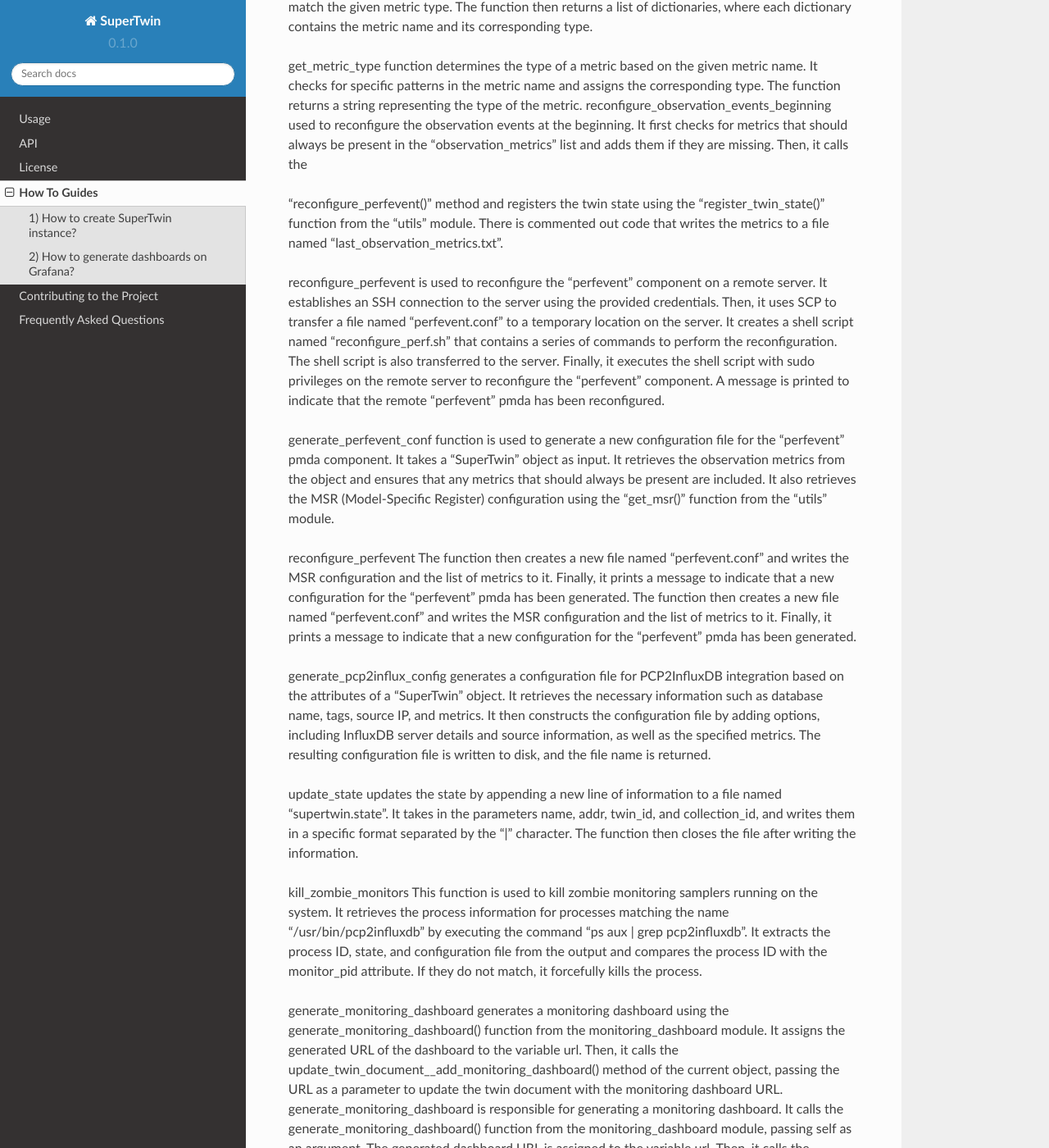
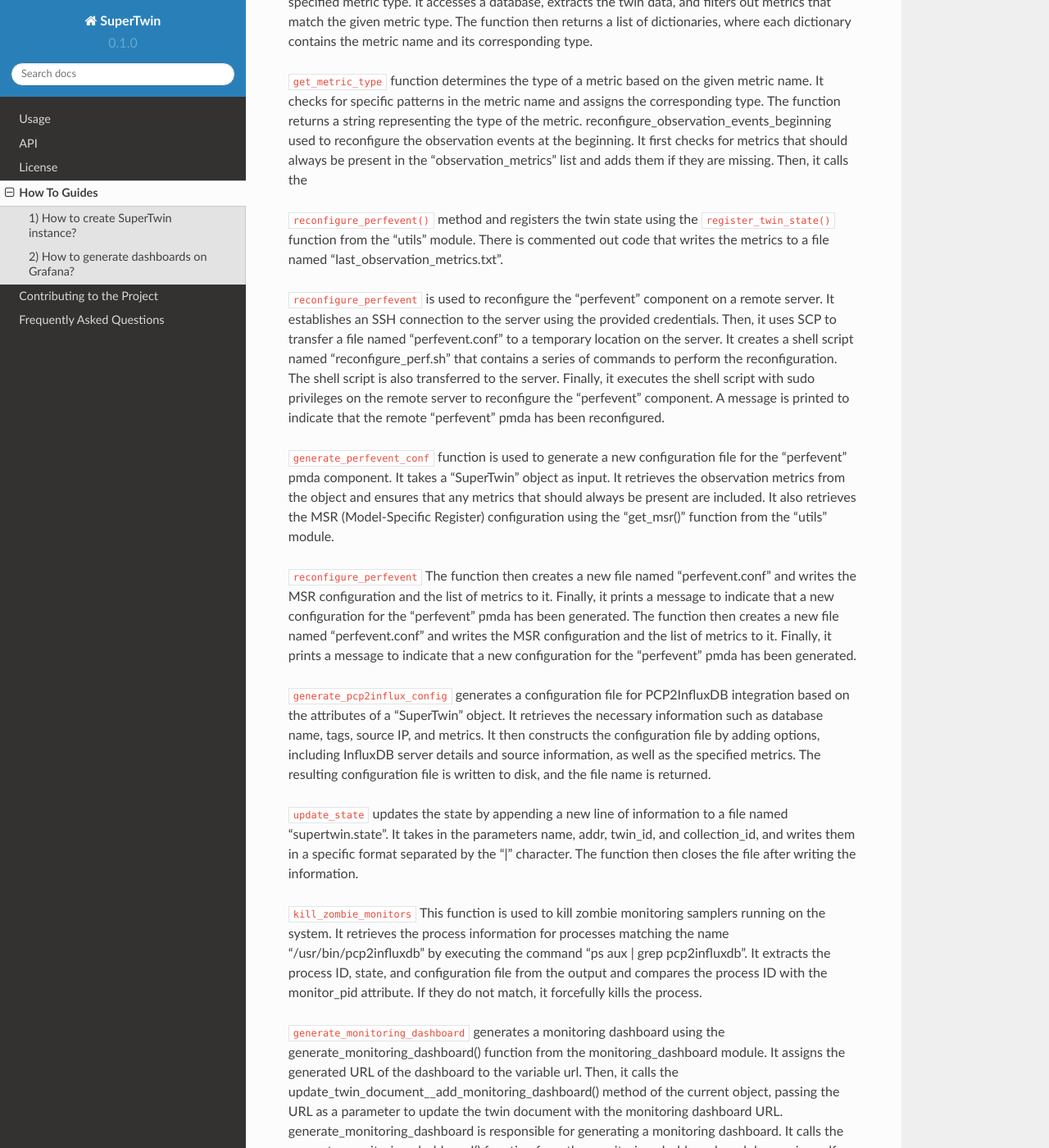
Before and after one commit to AliFehmi/supertwin-1, a Sphinx documentation site: the page built from docs/source/how_to.rst, in a window 1280 px wide and 1400 px high, scrolled down 3926 px. Shown: the whole window at 82% size. Built offline with Sphinx 7.4.7 and the Read the Docs theme 2.0.0, drawn with Linux system fonts in a browser that asks for light colours; some of the changed text lies outside the part shown.

```diff
--- a/docs/source/how_to.rst
+++ b/docs/source/how_to.rst
@@ -81,13 +81,13 @@
 includes the headers for authentication. The verify parameter is used to control SSL/TLS
 certificate verification. It returns the response JSON content as a dictionary.
 
-The function get_pcp_pids() begins by creating an SSH client object using
+The function ``get_pcp_pids()`` begins by creating an SSH client object using
 paramiko.SSHClient() and sets the missing host key policy to automatically add the remote
 system's host key. It then establishes an SSH connection to the remote system using the provided
 address, SSH username, and password.
 
-The function executes the command ps aux | grep pcp on the remote system using
-ssh.exec_command(). This command lists all running processes (ps aux) and filters the output to
+The function executes the command ``ps aux | grep pcp`` on the remote system using
+``ssh.exec_command()``. This command lists all running processes (ps aux) and filters the output to
 only show lines containing the string "pcp" (grep pcp). The function reads the output from the
 command and stores it in the output variable.
 
@@ -95,35 +95,35 @@
 processes.
 
 It then iterates over each line in the output and checks for specific PCP process names
-using item.find().
+using ``item.find()``.
 
 Finally, the function prints the modified pids dictionary and returns it as the result of the
 function.
 
-get_influx_database parses an address string to extract the host and port
+``get_influx_database`` parses an address string to extract the host and port
 information, and then returns an InfluxDBClient object initialized with the extracted host and
 port values for connecting to an InfluxDB server.
 
-create_influx_database function creates a new database with the specified name
+``create_influx_database`` function creates a new database with the specified name
 using the provided InfluxDB data source
 
-create_database creates a new database in InfluxDB
+``create_database`` creates a new database in InfluxDB
 
-insert_twin_description function inserts a twin description document into a
+``insert_twin_description`` function inserts a twin description document into a
 MongoDB collection. It retrieves relevant information from the provided supertwin object, such
 as hostname, address, date, and various configuration details. The document is inserted into the
 "twin" collection, and the ID of the inserted document is returned
 
-get_mongo_database establishes a connection to a MongoDB server using the
+``get_mongo_database`` establishes a connection to a MongoDB server using the
 provided connection string. It then returns the specified MongoDB database with the given
 name.
 
-get_twin_description_from_file reads a JSON file specified by hostProbFile,
+``get_twin_description_from_file`` reads a JSON file specified by hostProbFile,
 loads its content into a dictionary _sys_dict, and passes that dictionary along with other
 parameters (alias, SSHuser, SSHpass, addr) to a function generate_dt.main() to generate a twin
 description _twin. The generated twin description is then returned.
 
-pmu_to_pcp converts PMU (Performance Monitoring Unit) metrics into PCP
+``pmu_to_pcp`` converts PMU (Performance Monitoring Unit) metrics into PCP
 (Performance Co-Pilot) metric names and appends them to the metrics list. It iterates over each
 key in the PMUs dictionary. If the key does not contain the substring "perf", it checks if the key
 should be added based on whether it has already been added to the added list. If it should be
@@ -131,54 +131,54 @@
 metric name, original metric name, and event value to the metrics list. The added list keeps track
 of the keys that have been processed to avoid duplicates.
 
-add_my_metrics_mapped adds metrics to a dictionary of models. It retrieves specific
+``add_my_metrics_mapped`` adds metrics to a dictionary of models. It retrieves specific
 metrics based on given categories, maps them to the appropriate format, and appends them to the
 dictionary under the corresponding model.
 
-add_cpus It iterates over each key in the PMUs dictionary. If the key does not contain
+``add_cpus`` It iterates over each key in the PMUs dictionary. If the key does not contain
 the substring "perf", it checks if the key should be added based on whether it has already been
 added to the added list. If it should be added, it iterates over the events associated with that key
 and appends the corresponding PCP metric name, original metric name, and event value to the
 metrics list. The added list keeps track of the keys that have been processed to avoid duplicates.
 Finally, the function returns the updated metrics list.
 
-add_memory function adds custom metrics to a dictionary based on provided
+``add_memory`` function adds custom metrics to a dictionary based on provided
 parameters, appending either a supertwin telemetry or regular telemetry based on the type of the
 custom metric. The updated dictionary is returned.
 
-add_disk function adds a disk component to a digital twin represented by a dictionary
+``add_disk`` function adds a disk component to a digital twin represented by a dictionary
 (models_dict) based on the provided parameters. It connects the disk component to the system,
 adds properties and custom metrics as telemetry, and calls another function add_phy_disks() to
 
 add physical disks. The updated models_dict is returned.
 
-add_network function adds a network component to a digital twin represented by a
+``add_network`` function adds a network component to a digital twin represented by a
 dictionary (models_dict) based on the provided parameters. It connects the network component
 to the system, adds custom metrics as telemetry, and calls another function add_subnets() to add
 subnets. The updated models_dict is returned.
 
-get_pcp_pids_by_credentials adds a network component to a digital twin
+``get_pcp_pids_by_credentials`` adds a network component to a digital twin
 represented by a dictionary (models_dict) based on the provided parameters. It creates a top-level
 network interface, connects it to the system, adds custom metrics as telemetry, and calls another
 function add_subnets() to add subnets. The updated models_dict is returned.
 
-get_monitoring_metrics retrieves monitoring metrics from a supertwin object
+``get_monitoring_metrics`` retrieves monitoring metrics from a supertwin object
 based on the specified metric type. It accesses a database, extracts the twin data, and filters out
 metrics that match the given metric type. The function then returns a list of dictionaries, where
 each dictionary contains the metric name and its corresponding type.
 
-get_metric_type function determines the type of a metric based on the given metric
+``get_metric_type`` function determines the type of a metric based on the given metric
 name. It checks for specific patterns in the metric name and assigns the corresponding type. The
 function returns a string representing the type of the metric.
 reconfigure_observation_events_beginning used to reconfigure the
 observation events at the beginning. It first checks for metrics that should always be present in
 the "observation_metrics" list and adds them if they are missing. Then, it calls the
 
-"reconfigure_perfevent()" method and registers the twin state using the "register_twin_state()"
+``reconfigure_perfevent()`` method and registers the twin state using the ``register_twin_state()``
 function from the "utils" module. There is commented out code that writes the metrics to a file
 named "last_observation_metrics.txt".
 
-reconfigure_perfevent is used to reconfigure the "perfevent" component on a
+``reconfigure_perfevent`` is used to reconfigure the "perfevent" component on a
 remote server. It establishes an SSH connection to the server using the provided credentials.
 Then, it uses SCP to transfer a file named "perfevent.conf" to a temporary location on the server.
 It creates a shell script named "reconfigure_perf.sh" that contains a series of commands to
@@ -187,37 +187,37 @@
 component. A message is printed to indicate that the remote "perfevent" pmda has been
 reconfigured.
 
-generate_perfevent_conf function is used to generate a new configuration file for
+``generate_perfevent_conf`` function is used to generate a new configuration file for
 the "perfevent" pmda component. It takes a "SuperTwin" object as input. It retrieves the
 observation metrics from the object and ensures that any metrics that should always be present
 are included. It also retrieves the MSR (Model-Specific Register) configuration using the
 "get_msr()" function from the "utils" module.
 
-reconfigure_perfevent The function then creates a new file named
+``reconfigure_perfevent`` The function then creates a new file named
 "perfevent.conf" and writes the MSR configuration and the list of metrics to it. Finally, it prints a
 message to indicate that a new configuration for the "perfevent" pmda has been generated. The
 function then creates a new file named "perfevent.conf" and writes the MSR configuration and
 the list of metrics to it. Finally, it prints a message to indicate that a new configuration for the
 "perfevent" pmda has been generated.
 
-generate_pcp2influx_config generates a configuration file for PCP2InfluxDB
+``generate_pcp2influx_config`` generates a configuration file for PCP2InfluxDB
 integration based on the attributes of a "SuperTwin" object. It retrieves the necessary information
 such as database name, tags, source IP, and metrics. It then constructs the configuration file by
 adding options, including InfluxDB server details and source information, as well as the
 specified metrics. The resulting configuration file is written to disk, and the file name is returned.
 
-update_state updates the state by appending a new line of information to a file
+``update_state`` updates the state by appending a new line of information to a file
 named "supertwin.state". It takes in the parameters name, addr, twin_id, and collection_id, and
 writes them in a specific format separated by the "|" character. The function then closes the file
 after writing the information.
 
-kill_zombie_monitors This function is used to kill zombie monitoring samplers
+``kill_zombie_monitors`` This function is used to kill zombie monitoring samplers
 running on the system. It retrieves the process information for processes matching the name
 "/usr/bin/pcp2influxdb" by executing the command "ps aux | grep pcp2influxdb". It extracts the
 process ID, state, and configuration file from the output and compares the process ID with the
 monitor_pid attribute. If they do not match, it forcefully kills the process.
 
-generate_monitoring_dashboard generates a monitoring dashboard using the
+``generate_monitoring_dashboard`` generates a monitoring dashboard using the
 generate_monitoring_dashboard() function from the monitoring_dashboard module. It assigns
 the generated URL of the dashboard to the variable url. Then, it calls the
 update_twin_document__add_monitoring_dashboard() method of the current object, passing the
@@ -229,7 +229,7 @@
 method of the current object, passing the URL as a parameter to update the twin document by
 adding the monitoring dashboard URL.
 
-get_params_interface_known retrieves the parameters for a known interface and
+``get_params_interface_known`` retrieves the parameters for a known interface and
 measurement from a twin description (td). It iterates over the contents of the specified interface
 in the twin description and checks if the content's type contains "Telemetry". If a content's
 database name matches the provided measurement, it assigns the content's display name as the
@@ -238,11 +238,12 @@
 content's display name is used instead. If the "Alias" contains the word "thread", it is stripped for
 a cleaner appearance. The function then returns the params dictionary.
 
-update_twin_document__add_monitoring_dashboard updates the twin
+``update_twin_document__add_monitoring_dashboard`` updates the twin
 document by adding a monitoring dashboard URL. It retrieves the MongoDB database for the
 twin using the twin's name and MongoDB address. Then, it retrieves the twin document
 associated with the current object's MongoDB ID. The retrieved document is modified by adding
 a new key-value pair with the key "monitoring_dashboard" and the provided URL as the value.
+
 Finally, the modified document is replaced in the database using the twin's MongoDB ID. A
 message is printed to indicate that the monitoring dashboard has been added to the digital twin.
 register_twin_state registers the state of a twin by updating its twin
```
